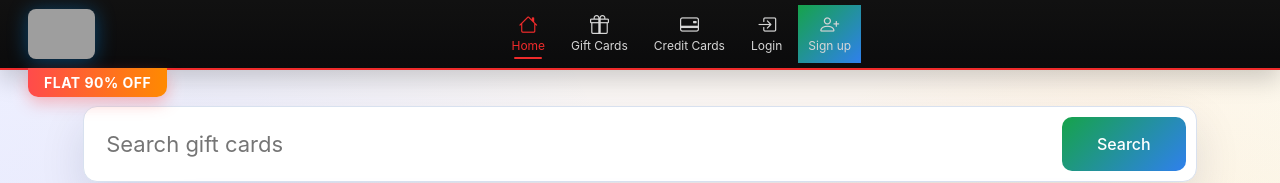
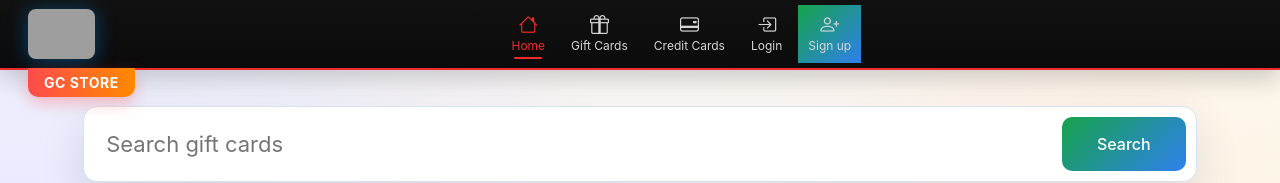
Before and after one commit to Vishaal0003/gcshop, a plain HTML site: page index.html in a window 1280 px wide. Shown: the top 183 px of the page. Drawn offline with nearby package versions, Linux system fonts and the light colour scheme; grey boxes are pictures that could not be loaded.

Commit message:
fix: update global discount badge text to GC Store

```diff
--- a/index.html
+++ b/index.html
@@ -14,7 +14,7 @@
 
 <body>
   <header class="topbar">
-    <div class="global-discount-badge">Flat 90% Off</div>
+    <div class="global-discount-badge">GC Store</div>
     <button class="brand" data-view="home" aria-label="GC Store Home">
       <img src="assets/logo.png" alt="GC Store Logo" class="brand-img" />
     </button>
```
